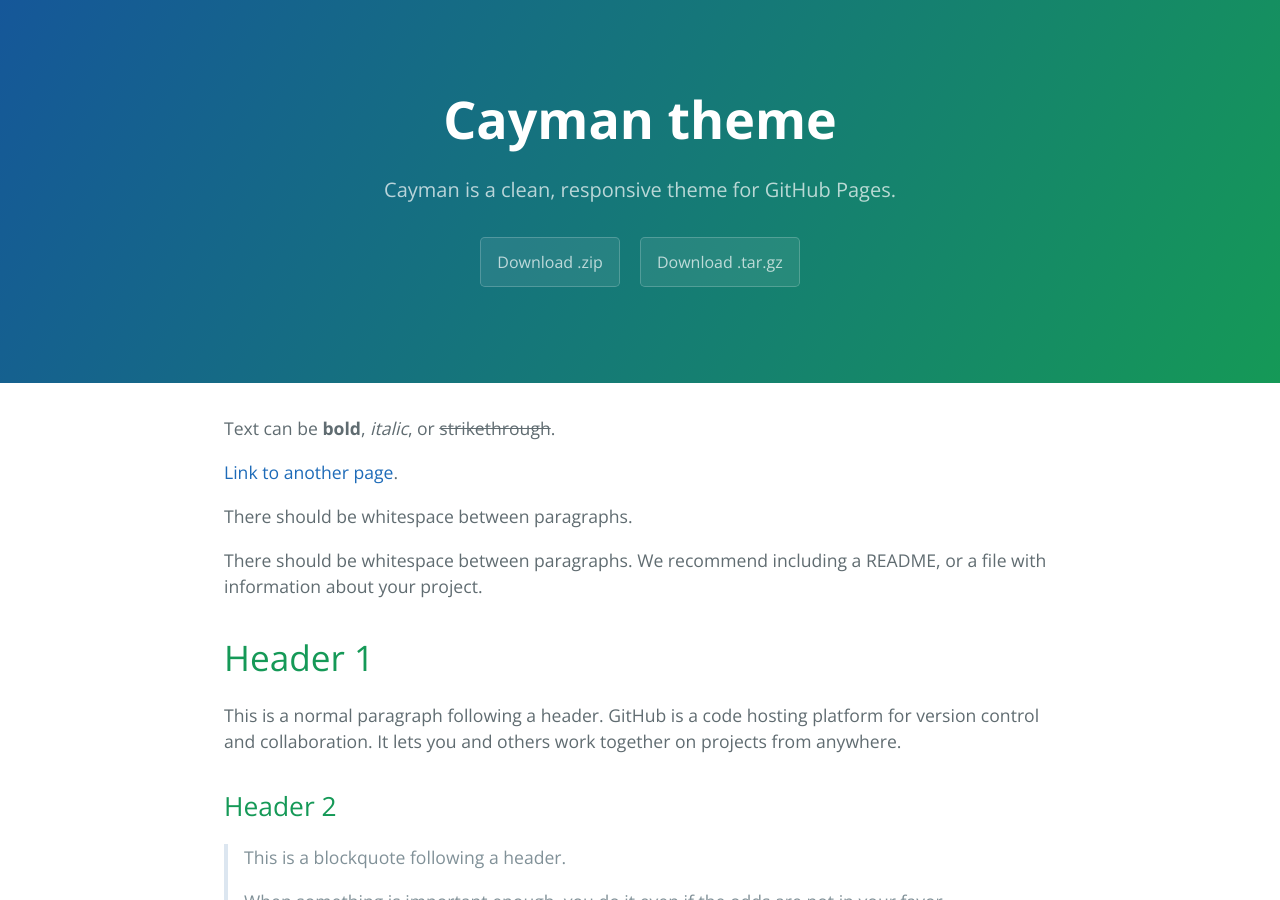
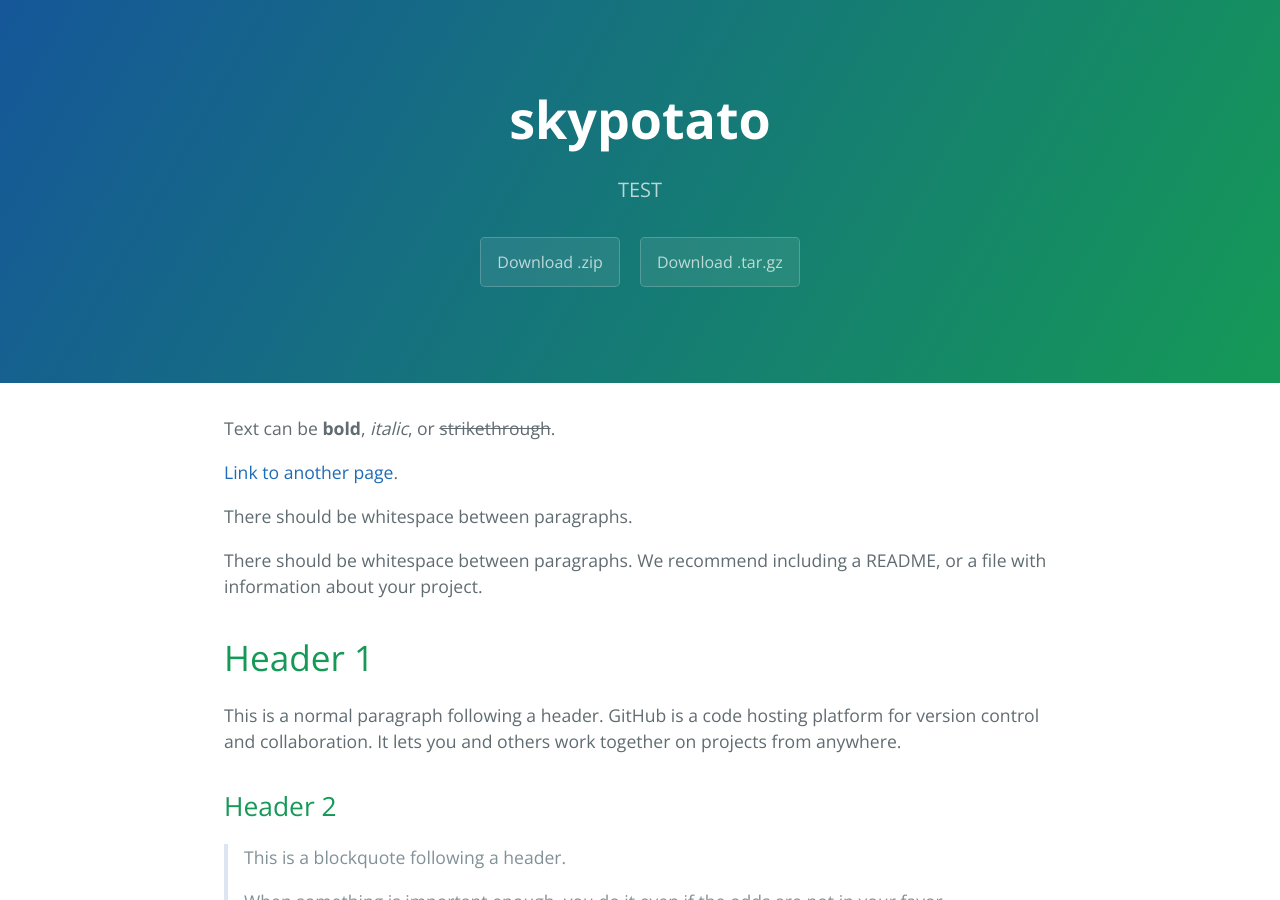
Before and after one commit to skypotato/skypotato.github.io, a Jekyll site: the page built from index.md, in a window 1280 px wide and 900 px high. Built offline with Jekyll 4.4.1, drawn with Linux system fonts in a browser that asks for light colours.

Commit message:
Update index.md

```diff
--- a/index.md
+++ b/index.md
@@ -1,5 +1,7 @@
 ---
 layout: default
+title: skypotato
+description: TEST
 ---
 
 Text can be **bold**, _italic_, or ~~strikethrough~~.
```
